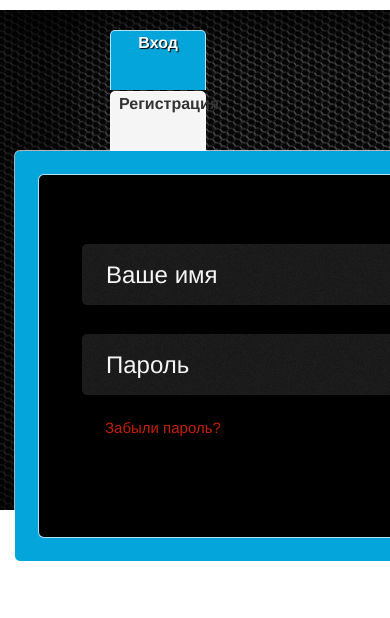
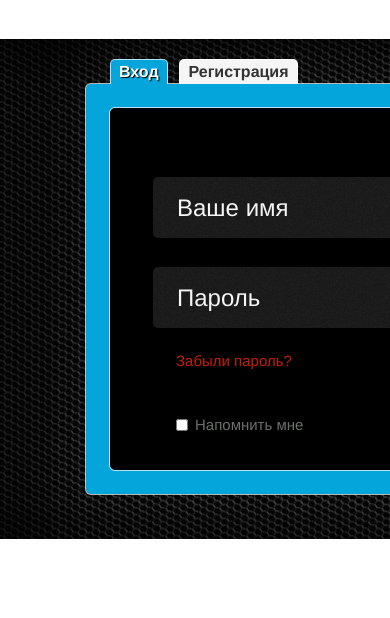
Before and after one commit to SmiTTR77/SmiTTR77.github.io, a plain HTML site: page HW26/Project/src/index.html in a window 390 px wide. Shown: the top 618 px of the page. Drawn offline with nearby package versions, Linux system fonts and the light colour scheme.

Commit message:
Update style.css

```diff
--- a/HW26/Project/src/css/style.css
+++ b/HW26/Project/src/css/style.css
@@ -237,9 +237,3 @@ input[type="text"] {
 	transform: scaleX(1);
 	transform: rotate(-43deg);
 }
-@media (min-width: 200px) and (max-width: 800px) {
-	*{
-		width: 50%;
-		height: 50%;
-	}
-}
```
